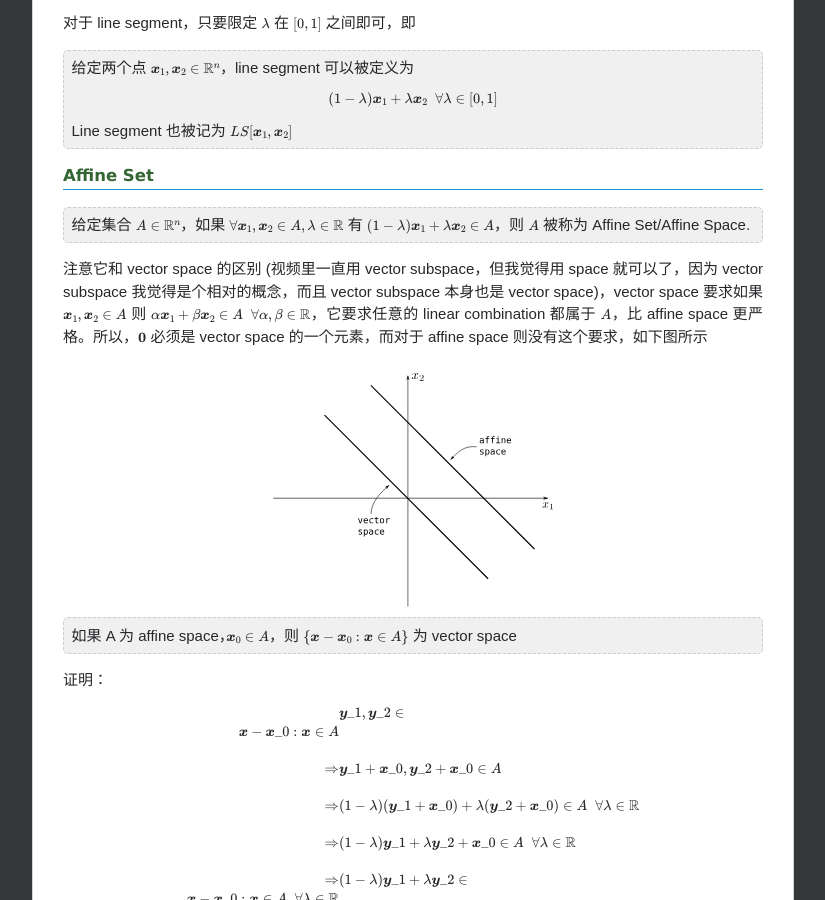
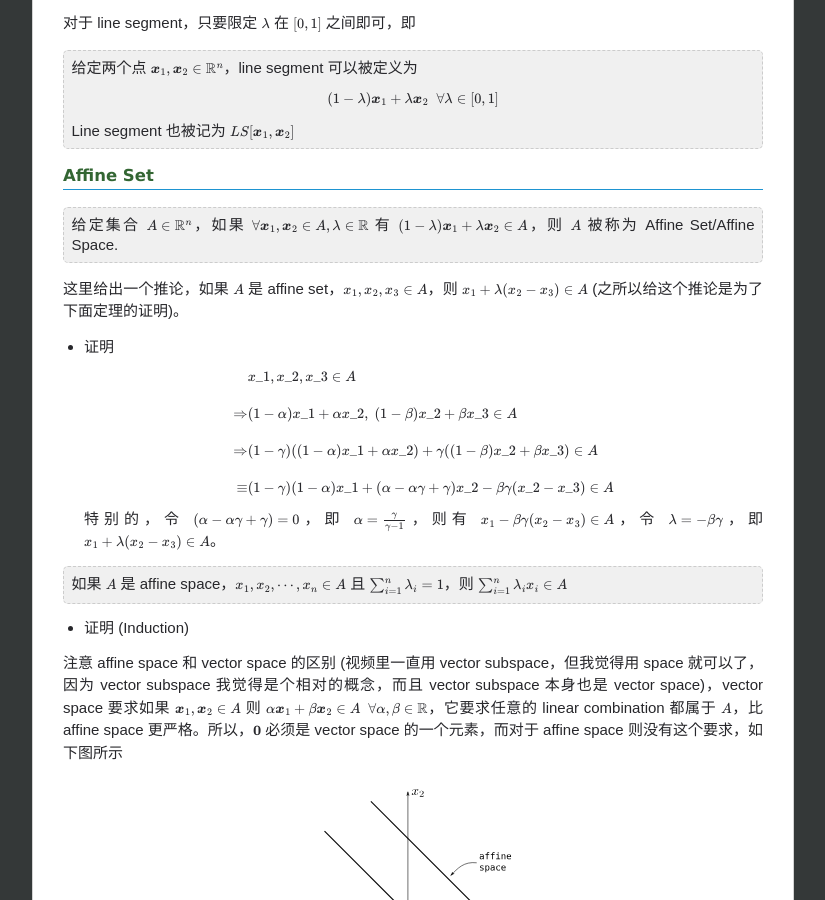
Before and after one commit to chenrushan/chenrushan.github.io, a Jekyll site: the page built from _posts/2014-04-15-NP-04-convex-set.markdown, in a window 1280 px wide and 900 px high, scrolled down 614 px. Shown: the whole window, without its empty margins (227-1052 px from the left). Built offline with Jekyll 4.4.1, drawn with Linux system fonts in a browser that asks for light colours; Markdown is read by kramdown in place of the engine named in the settings; formulas are drawn with MathJax 3.

Commit message:
[np04]: update

```diff
--- a/_posts/2014-04-15-NP-04-convex-set.markdown
+++ b/_posts/2014-04-15-NP-04-convex-set.markdown
@@ -37,7 +37,30 @@ Line segment 也被记为 $LS[\boldsymbol{x}_1, \boldsymbol{x}_2]$
 给定集合 $A \in \mathbb{R}^n$，如果 $\forall \boldsymbol{x}_1, \boldsymbol{x}_2 \in A, \lambda \in \mathbb{R}$ 有 $(1 - \lambda) \boldsymbol{x}_1 + \lambda \boldsymbol{x}_2 \in A$，则 $A$ 被称为 Affine Set/Affine Space.
 </blockquote>
 
-注意它和 vector space 的区别 (视频里一直用 vector subspace，但我觉得用 space 就可以了，因为 vector subspace 我觉得是个相对的概念，而且 vector subspace 本身也是 vector space)，vector space 要求如果 $\boldsymbol{x}\_1, \boldsymbol{x}\_2 \in A$ 则 $\alpha \boldsymbol{x}\_1 + \beta \boldsymbol{x}\_2 \in A \;\; \forall \alpha, \beta \in \mathbb{R}$，它要求任意的 linear combination 都属于 $A$，比 affine space 更严格。所以，$\boldsymbol{0}$ 必须是 vector space 的一个元素，而对于 affine space 则没有这个要求，如下图所示
+这里给出一个推论，如果 $A$ 是 affine set，$x\_1, x\_2, x\_3 \in A$，则 $x\_1 + \lambda(x\_2 - x\_3) \in A$ (之所以给这个推论是为了下面定理的证明)。
+
+* 证明
+
+  $$
+  \begin{align}
+  & x\_1, x\_2, x\_3 \in A \\\\
+  \Rightarrow & (1-\alpha) x\_1 + \alpha x\_2,\; (1-\beta)x\_2 + \beta x\_3 \in A \\\\
+  \Rightarrow & (1-\gamma)((1-\alpha) x\_1 + \alpha x\_2) + \gamma ((1-\beta)x\_2 + \beta x\_3) \in A \\\\
+  \equiv & (1-\gamma)(1-\alpha) x\_1 + (\alpha - \alpha \gamma + \gamma) x\_2 - \beta\gamma (x\_2 - x\_3) \in A
+  \end{align}
+  $$
+
+  特别的，令 $(\alpha - \alpha \gamma + \gamma) = 0$，即 $\alpha = \frac{\gamma}{\gamma - 1}$，则有 $x\_1 - \beta\gamma (x\_2 - x\_3) \in A$，令 $\lambda = -\beta\gamma$，即 $x\_1 + \lambda(x\_2 - x\_3) \in A$。
+
+<blockquote>
+如果 $A$ 是 affine space，$x_1, x_2, \cdots, x_n \in A$ 且 $\sum_{i=1}^n \lambda_i = 1$，则 $\sum_{i=1}^n \lambda_i x_i \in A$
+</blockquote>
+
+* 证明 (Induction)
+
+
+
+注意 affine space 和 vector space 的区别 (视频里一直用 vector subspace，但我觉得用 space 就可以了，因为 vector subspace 我觉得是个相对的概念，而且 vector subspace 本身也是 vector space)，vector space 要求如果 $\boldsymbol{x}\_1, \boldsymbol{x}\_2 \in A$ 则 $\alpha \boldsymbol{x}\_1 + \beta \boldsymbol{x}\_2 \in A \;\; \forall \alpha, \beta \in \mathbb{R}$，它要求任意的 linear combination 都属于 $A$，比 affine space 更严格。所以，$\boldsymbol{0}$ 必须是 vector space 的一个元素，而对于 affine space 则没有这个要求，如下图所示
 
 <object data="/resource/NNP/04-convex/affine_vector.svg" type="image/svg+xml" class="blkcenter"></object>
 
```
